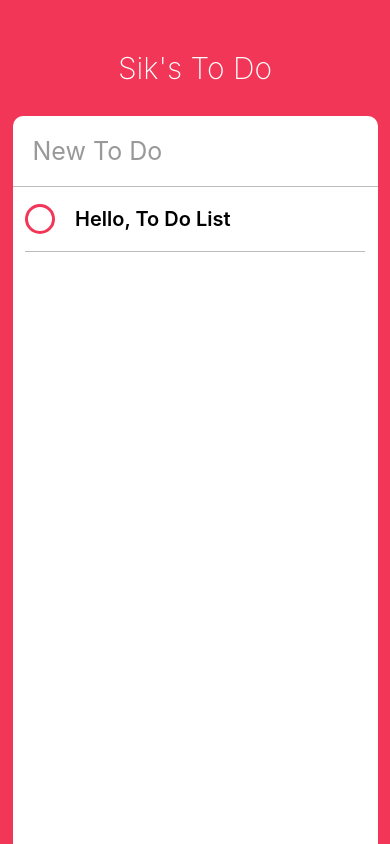
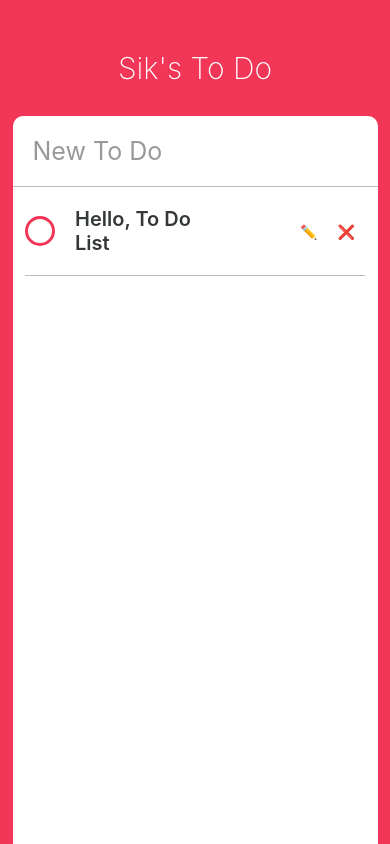
Before and after one commit to wansiklee/todo_app, a React Native app: screen / in a window 390 px wide. Built offline with nearby package versions, Linux system fonts and the light colour scheme.

Commit message:
Styling the To Do Component part One

```diff
--- a/ToDo.js
+++ b/ToDo.js
@@ -15,9 +15,10 @@
     isCompleted: false
   };
   render() {
-    const { isCompleted } = this.state;
+    const { isCompleted, isEditing } = this.state;
     return (
       <View style={styles.container}>
+        <View style={styles.column}>
           <TouchableOpacity onPress={this._toggleComplete}>
             <View
               style={[
@@ -26,7 +27,37 @@
               ]}
             />
           </TouchableOpacity>
-        <Text style={styles.text}>Hello, To Do List</Text>
+          <Text
+            style={[
+              styles.text,
+              isCompleted ? styles.completedText : styles.uncompletedText
+            ]}
+          >
+            Hello, To Do List
+          </Text>
+        </View>
+        {isEditing ? (
+          <View style={styles.actions}>
+            <TouchableOpacity onPress={this._finishEditing}>
+              <View style={styles.actionContainer}>
+                <Text style={styles.actionText}>✅</Text>
+              </View>
+            </TouchableOpacity>
+          </View>
+        ) : (
+          <View style={styles.actions}>
+            <TouchableOpacity onPress={this._startEditing}>
+              <View style={styles.actionContainer}>
+                <Text style={styles.actionText}>✏️</Text>
+              </View>
+            </TouchableOpacity>
+            <TouchableOpacity>
+              <View style={styles.actionContainer}>
+                <Text style={styles.actionText}>❌</Text>
+              </View>
+            </TouchableOpacity>
+          </View>
+        )}
       </View>
     );
   }
@@ -37,6 +68,16 @@
       };
     });
   };
+  _startEditing = () => {
+    this.setState({
+      isEditing: true
+    });
+  };
+  _finishEditing = () => {
+    this.setState({
+      isEditing: false
+    });
+  };
 }
 
 const styles = StyleSheet.create({
@@ -45,7 +86,8 @@
     borderBottomColor: "#bbb",
     borderBottomWidth: StyleSheet.hairlineWidth,
     flexDirection: "row",
-    alignItems: "center"
+    alignItems: "center",
+    justifyContent: "space-between"
   },
   circle: {
     width: 30,
@@ -64,5 +106,25 @@
     fontWeight: "600",
     fontSize: 20,
     marginVertical: 20
+  },
+  completedText: {
+    color: "#bbb",
+    textDecorationLine: "line-through"
+  },
+  uncompletedText: {
+    color: "#353839"
+  },
+  column: {
+    flexDirection: "row",
+    alignItems: "center",
+    width: width / 2,
+    justifyContent: "space-between"
+  },
+  actions: {
+    flexDirection: "row"
+  },
+  actionContainer: {
+    marginVertical: 10,
+    marginHorizontal: 10
   }
 });
```
Lines whose indentation alone changed are shown as unchanged.
